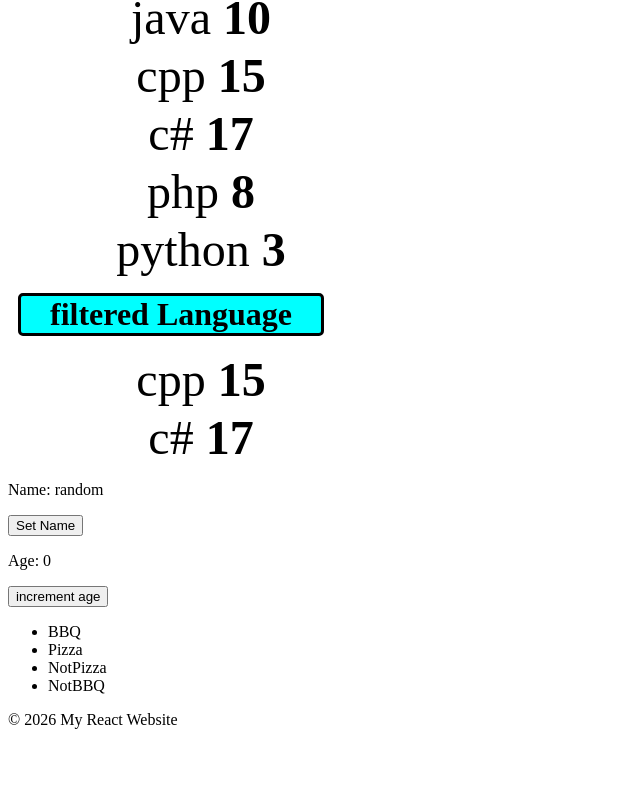
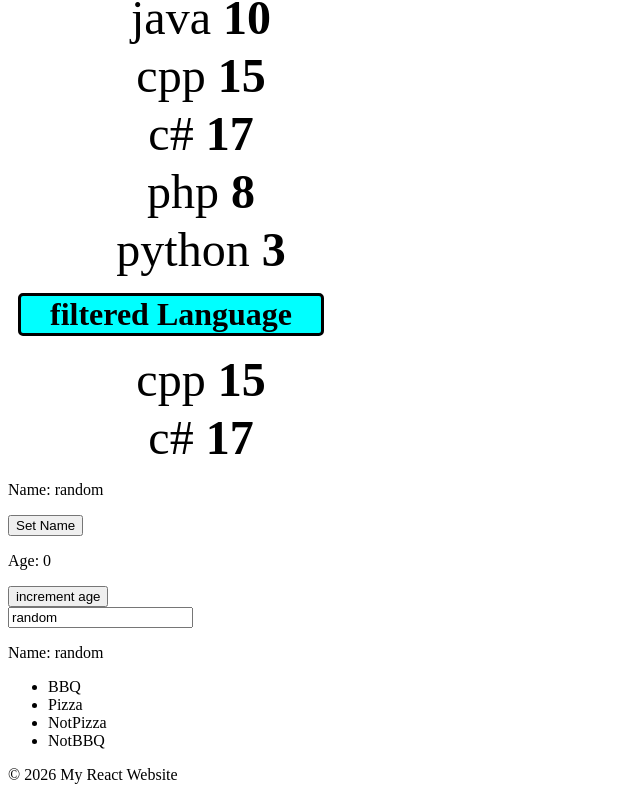
Before and after one commit to comsolodev-1/Learn-React, a React (Vite) app in the folder my-react-app/: page / in a window 1280 px wide. Shown: the part 769-1569 px from the top of the page, without its empty margins (0-640 px from the left). Before the commit the page ends 1514 px from the top, so only its background shows below. Built offline with nearby package versions, Linux system fonts and the light colour scheme.

Commit message:
version safety

```diff
--- a/my-react-app/src/App.jsx
+++ b/my-react-app/src/App.jsx
@@ -1,3 +1,4 @@
+import MyNewComponent from './MyNewComponent.jsx'
 import MyComponent from './MyComponent.jsx'
 import List from './List.jsx'
 import UserGreeting from './UserGreeting.jsx'
@@ -27,6 +28,7 @@
     <UserGreeting  username="UserHacker" isLoggedIn={false}/>
     <List obj={items} objName="Language"/>
     <MyComponent/>
+    <MyNewComponent/>
     <Food/>
     <Footer/>
     </>
--- /dev/null
+++ b/my-react-app/src/MyNewComponent.jsx
@@ -0,0 +1,20 @@
+import React, {useState} from 'react';
+
+function MyNewComponent(){
+    const [name, setName] = useState("random");
+    const [comment, setComment] = useState("");
+    const [choice, setChoice] = useState("");
+    const [radio, setRadio] = useState("");
+
+    function handleName(event){
+        setName(event.target.value);
+    }
+
+    return(
+        <div>
+            <input value={name} onChange={handleName}/>
+            <p>Name: {name}</p>
+        </div>
+    );
+}
+export default MyNewComponent
```
